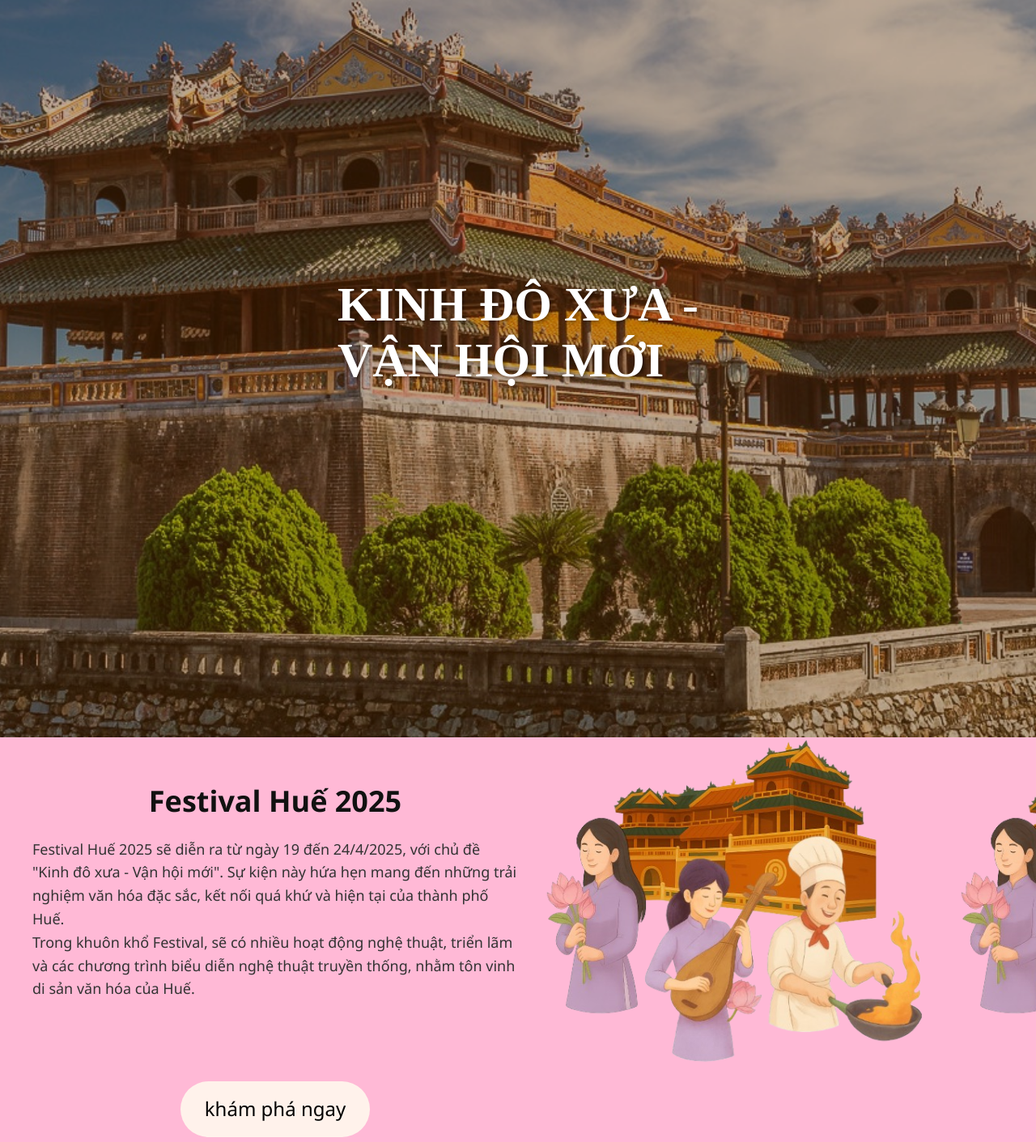
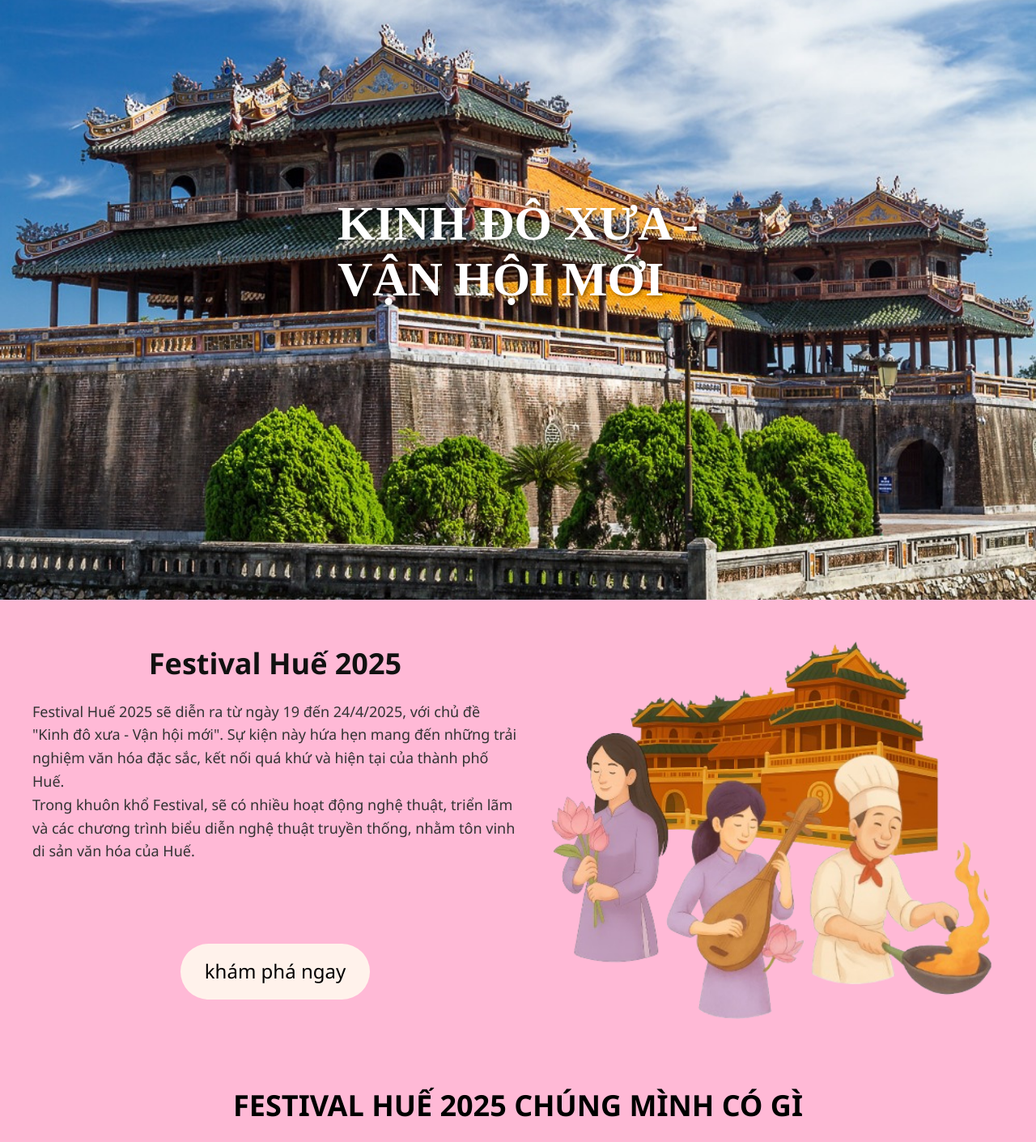
Before and after one commit to baoHocCodeZuiZe/project_festivalHue2025, a plain HTML site: page code_html_css_festival/main.html in a window 1280 px wide. Shown: the part 89-1500 px from the top of the page at 81% size. Drawn offline with Linux system fonts and the light colour scheme.

Commit message:
fix header

```diff
--- a/code_html_css_festival/main.html
+++ b/code_html_css_festival/main.html
@@ -4,7 +4,7 @@
     <meta charset="UTF-8">
     <meta name="viewport" content="width=device-width, initial-scale=1.0">
     <link rel="stylesheet" href="style.css">
-    <title>Document</title>
+    <title>Festival Huế 2025</title>
 </head>
 <body>
     <!-- HEADER WEB -->
@@ -19,8 +19,8 @@
           ỦY BAN NHÂN DÂN THÀNH PHỐ HUẾ<br>
           BỘ VĂN HÓA, THỂ THAO VÀ DU LỊCH
         </div>
-      </div>
-      <!-- CAC LANG NGHE VA TRUYEN THONG -->
+        </div>
+        <!-- CAC LANG NGHE VA TRUYEN THONG -->
       <div class="nav-links">
         <a href="#">Làng nghề<br>truyền thống</a>
         <a href="#">Ẩm thực</a>
@@ -29,10 +29,11 @@
       </div>
     </div>
 
-    <!-- TITLE -->
-    <div class="title">KINH ĐÔ XƯA - <br> VẬN HỘI MỚI</div>
   </div>
 
+<div class="slider">
+  <div class="title">KINH ĐÔ XƯA - <br> VẬN HỘI MỚI</div>
+</div>
 
   <!-- CONTENT -->
   <div class="content">
@@ -43,7 +44,7 @@
        <a href="https://www.facebook.com/obao.106066" class="athem, nut2">khám phá ngay</a>
     </div>
 
-    <div class="image_festival_hue">
+    <div class="img_review_festival_hue">
 
     </div>
 
--- a/code_html_css_festival/style.css
+++ b/code_html_css_festival/style.css
@@ -28,10 +28,7 @@ body, html {
 
 .header {
     position: relative;
-    background-image: url("/images/dai-noi-hue.jpg");
-    background-size: cover;
-    background-position: center;
-    height: 1000px;
+
 }
 
 .overlay {
@@ -51,6 +48,20 @@ body, html {
     padding: 20px 40px;
 }
 
+.nav-links {
+    display: flex;
+    gap: 30px;
+    font-weight: bold;
+    font-size: 14px;
+}
+
+.nav-links a {
+    color: white;
+    text-decoration: none;
+    transition: 0.3s;
+    padding-right: 15px;
+}
+
 .logo {
     display: flex;
     font-size: 14px;
@@ -63,18 +74,12 @@ body, html {
     margin-right: 10px;
 }
 
-.nav-links {
-    display: flex;
-    gap: 30px;
-    font-weight: bold;
-    font-size: 14px;
-}
-
-.nav-links a {
-    color: white;
-    text-decoration: none;
-    transition: 0.3s;
-    padding-right: 15px;
+.slider {
+    background-image: url("/images/dai-noi-hue.jpg");
+    background-size: cover;
+    background-position: center;
+    height: 750px;
+    width: 100%;
 }
 
 .title {
@@ -120,13 +125,15 @@ body, html {
     color: #111;
 }
 
-.image_festival_hue {
-    background-image: url("/images/3_anh_em.png") ;
-    height: 430px;
-    width: 530px;
-    max-width: 50%;
+.img_review_festival_hue {
+    background-image: url("/images/3_anh_em.png");
+    background-repeat: no-repeat;
     background-size: contain;
-    flex: 1;
+    background-position: center;
+    width: 100%;
+    max-width: 600px;
+    flex: 1 1 50%;
+    aspect-ratio: 4 / 3;
 }
 
 .footer{
```
